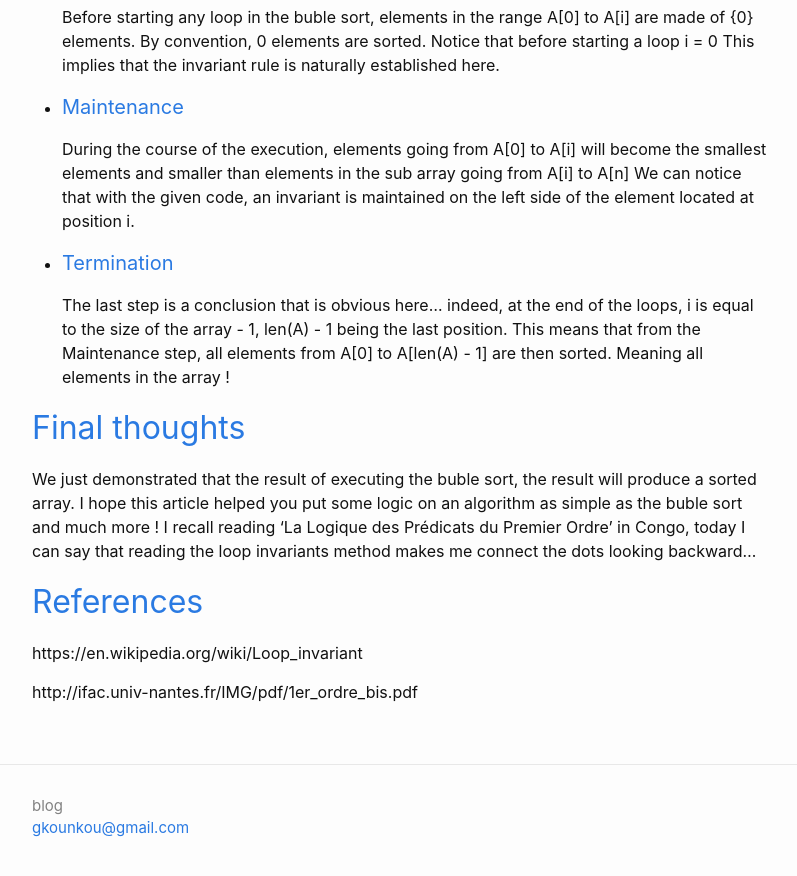
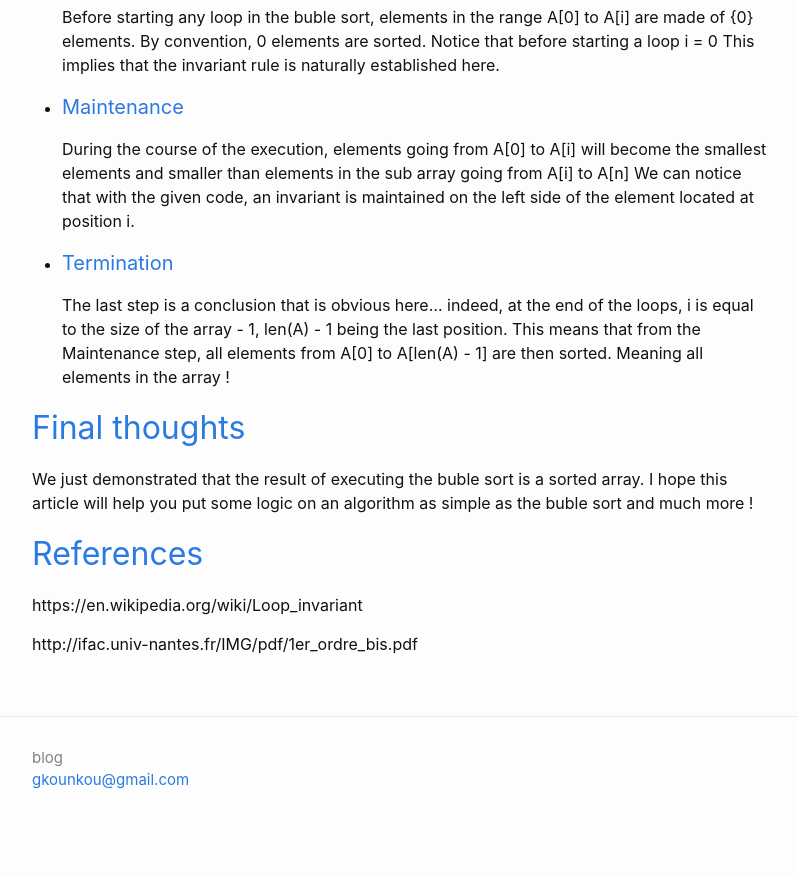
Before and after one commit to kounkou/kounkou.github.io, a Jekyll site: the page built from _posts/2019-06-13-loop-invariant-proof.md, in a window 1280 px wide and 900 px high, scrolled down 1422 px. Shown: the top 876 px of the window, without its empty margins (238-1035 px from the left). Built offline with Jekyll 4.4.1, drawn with Linux system fonts in a browser that asks for light colours; our own code applies the rules of GitHub Pages for plain Markdown files; after the commit the page ends 2274 px from its top, so only the background shows below that.

Commit message:
Update 2019-06-13-loop-invariant-proof.md

```diff
--- a/_posts/2019-06-13-loop-invariant-proof.md
+++ b/_posts/2019-06-13-loop-invariant-proof.md
@@ -62,8 +62,7 @@ To demonstrate that the buble sort produces the right result, let's describe the
 
 ## Final thoughts
 
-We just demonstrated that the result of executing the buble sort, the result will produce a sorted array. I hope this article helped you put some logic on an algorithm as simple as the buble sort and much more !
-I recall reading 'La Logique des Prédicats du Premier Ordre' in Congo, today I can say that reading the loop invariants method makes me connect the dots looking backward...
+We just demonstrated that the result of executing the buble sort is a sorted array. I hope this article will help you put some logic on an algorithm as simple as the buble sort and much more !
 
 
 ## References
```
